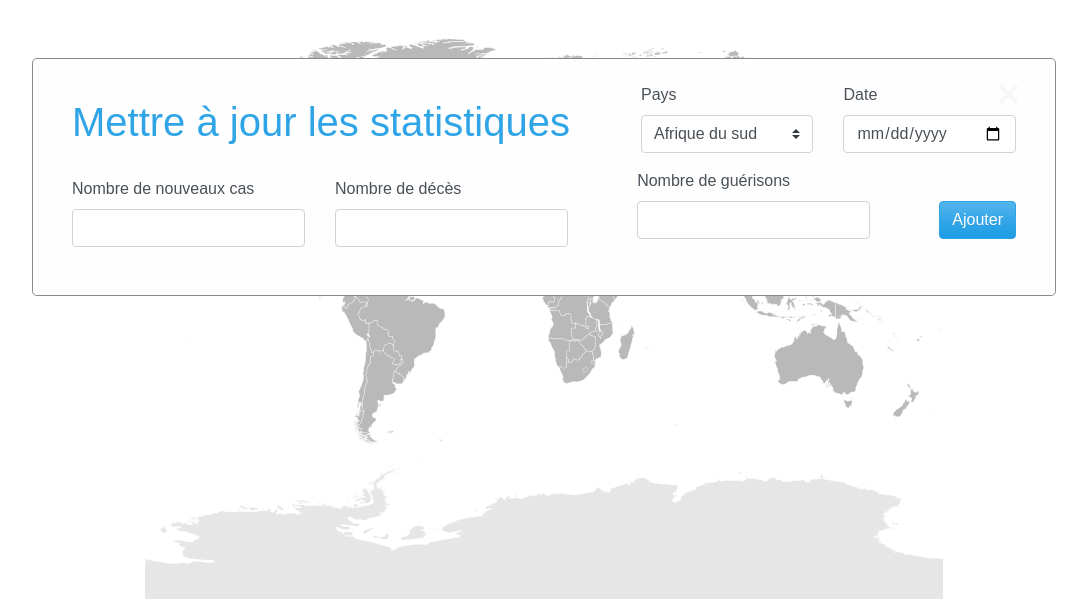
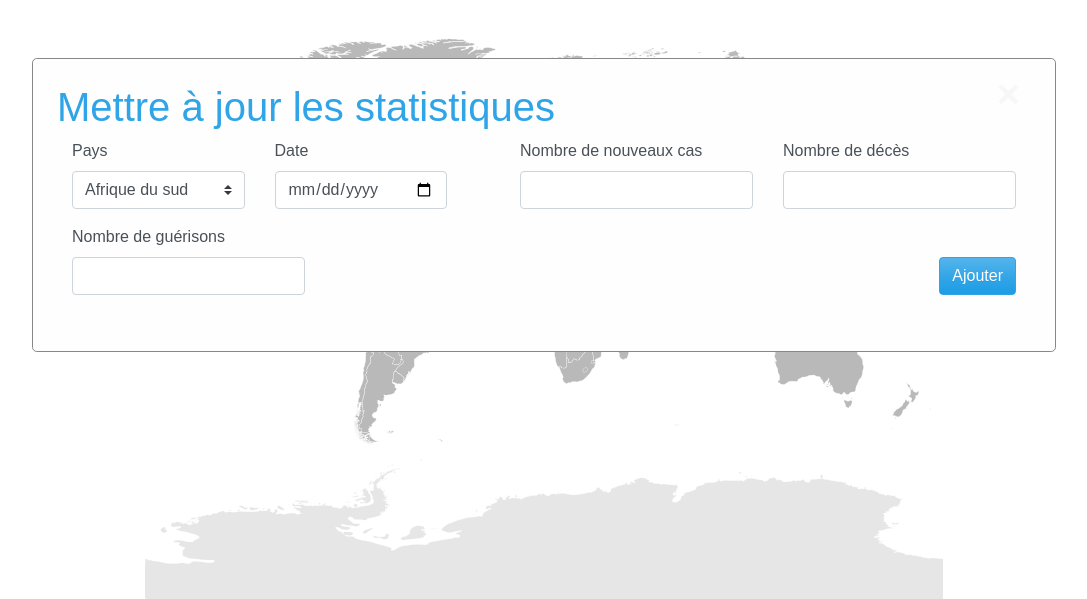
Before and after one commit to boukamalou/Hackaton3, a PHP site: page / in a window 1280 px wide, after a click on "Ajouter des statistiques". Shown: the part 56-655 px from the top of the page, without its empty margins (96-1183 px from the left). Run offline with PHP 8.4, Linux system fonts and the light colour scheme; some libraries are stand-ins or nearby versions.

Commit message:
fix modal heading

```diff
--- a/index.php
+++ b/index.php
@@ -44,8 +44,10 @@
             <div id="id01" class="modal">
             <form id="formulaire_ajout" class="modal-content p-4" method="post">
                 <div class="container">
-                <span onclick="document.getElementById('id01').style.display='none'" class="close" title="Close Modal">×</span>
-                <h1>Mettre à jour les statistiques</h1>
+                    <div class="row w-100">
+                    <span onclick="document.getElementById('id01').style.display='none'" class="close" title="Close Modal">×</span>
+                    <h1>Mettre à jour les statistiques</h1>
+                </div>
                 <div class="row">
             <div class="col-sm-6">
                 <label for="add_pays">Pays</label>
```
